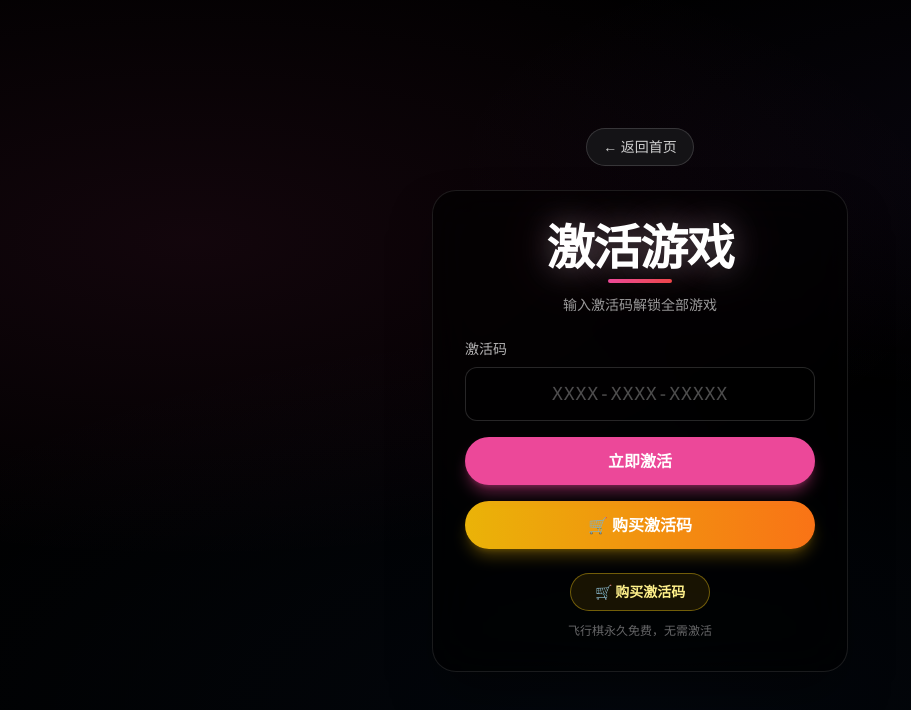
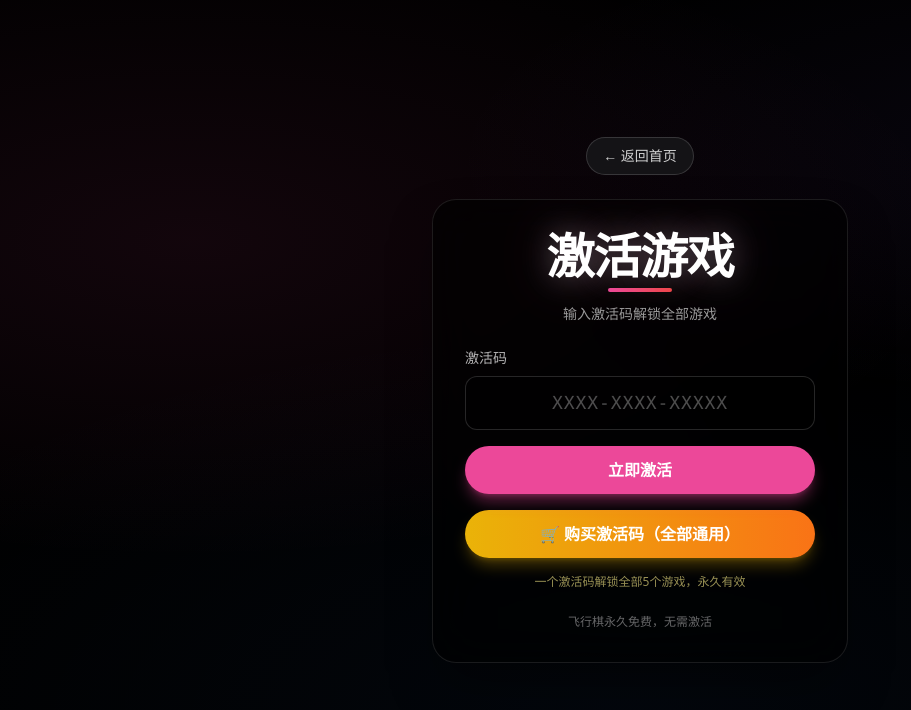
Before and after one commit to cnmgames/game, a Next.js app: page /activate in a window 1280 px wide. Shown: the top 710 px of the page, without its empty margins (0-911 px from the left). Built offline with nearby package versions, Linux system fonts and the light colour scheme.

Commit message:
Update page.tsx

```diff
--- a/app/activate/page.tsx
+++ b/app/activate/page.tsx
@@ -79,8 +79,9 @@ export default function ActivatePage() {
               rel="noopener noreferrer"
               className="mt-3 flex w-full items-center justify-center rounded-full bg-gradient-to-r from-yellow-500 to-orange-500 py-3 text-base font-semibold text-white shadow-lg shadow-yellow-500/30 hover:from-yellow-400 hover:to-orange-400 transition"
             >
-              🛒 购买激活码
+              🛒 购买激活码（全部通用）
             </a>
+            <p className="mt-2 text-center text-xs text-yellow-200/60">一个激活码解锁全部5个游戏，永久有效</p>
 
             {result && (
               <div className={`rounded-xl p-3 text-center text-sm ${
@@ -91,16 +92,8 @@ export default function ActivatePage() {
             )}
           </div>
 
-          <div className="mt-6 text-center">
-            <a
-              href="https://weidian.com/?userid=1388425837"
-              target="_blank"
-              rel="noopener noreferrer"
-              className="inline-flex items-center gap-2 rounded-full border border-yellow-400/40 bg-yellow-500/10 px-6 py-2 text-sm font-semibold text-yellow-200 hover:bg-yellow-500/20 transition"
-            >
-              🛒 购买激活码
-            </a>
-            <p className="mt-3 text-xs text-white/40">飞行棋永久免费，无需激活</p>
+          <div className="mt-6 text-center text-xs text-white/40">
+            <p>飞行棋永久免费，无需激活</p>
           </div>
         </div>
       </div>
```
